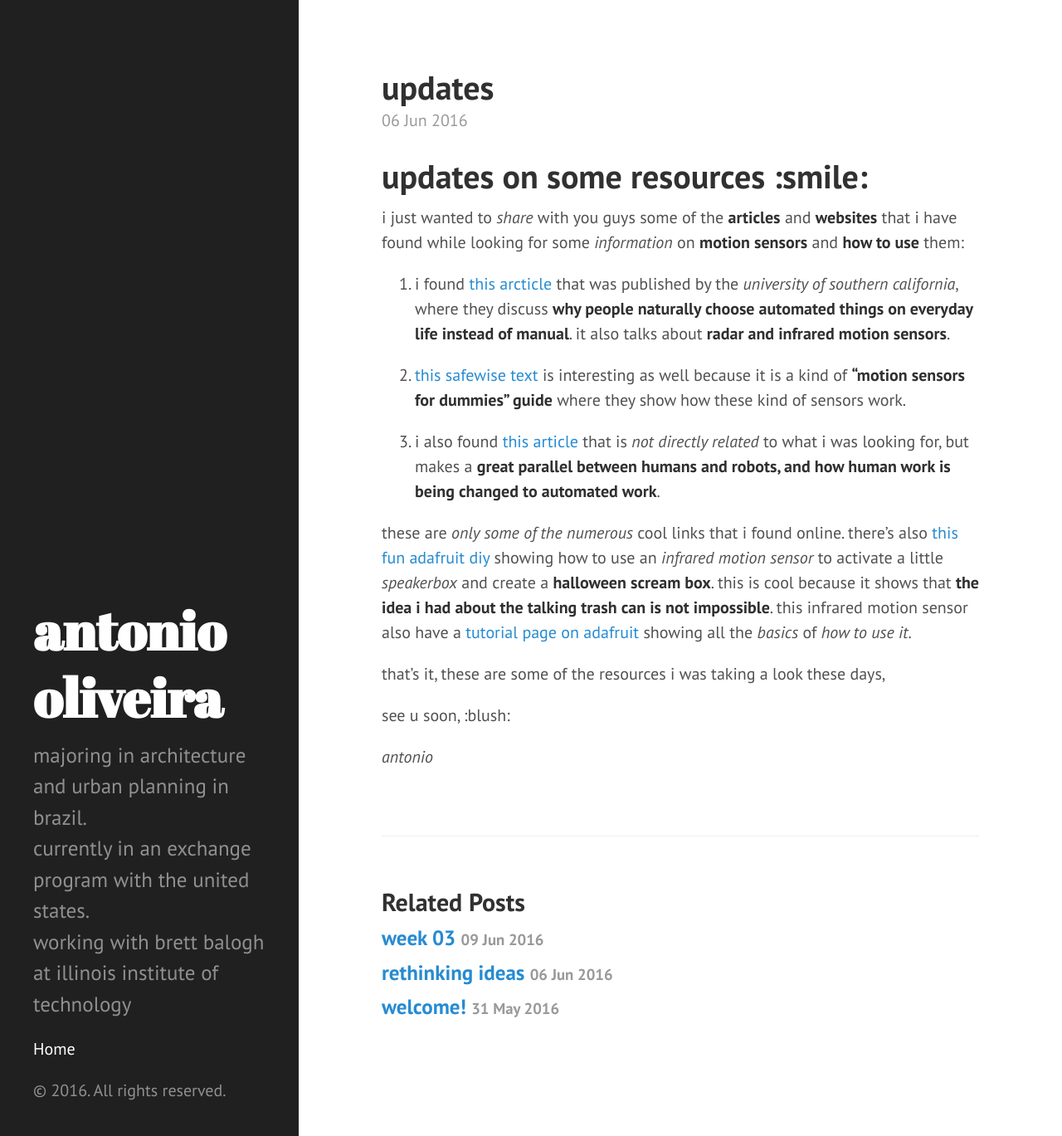
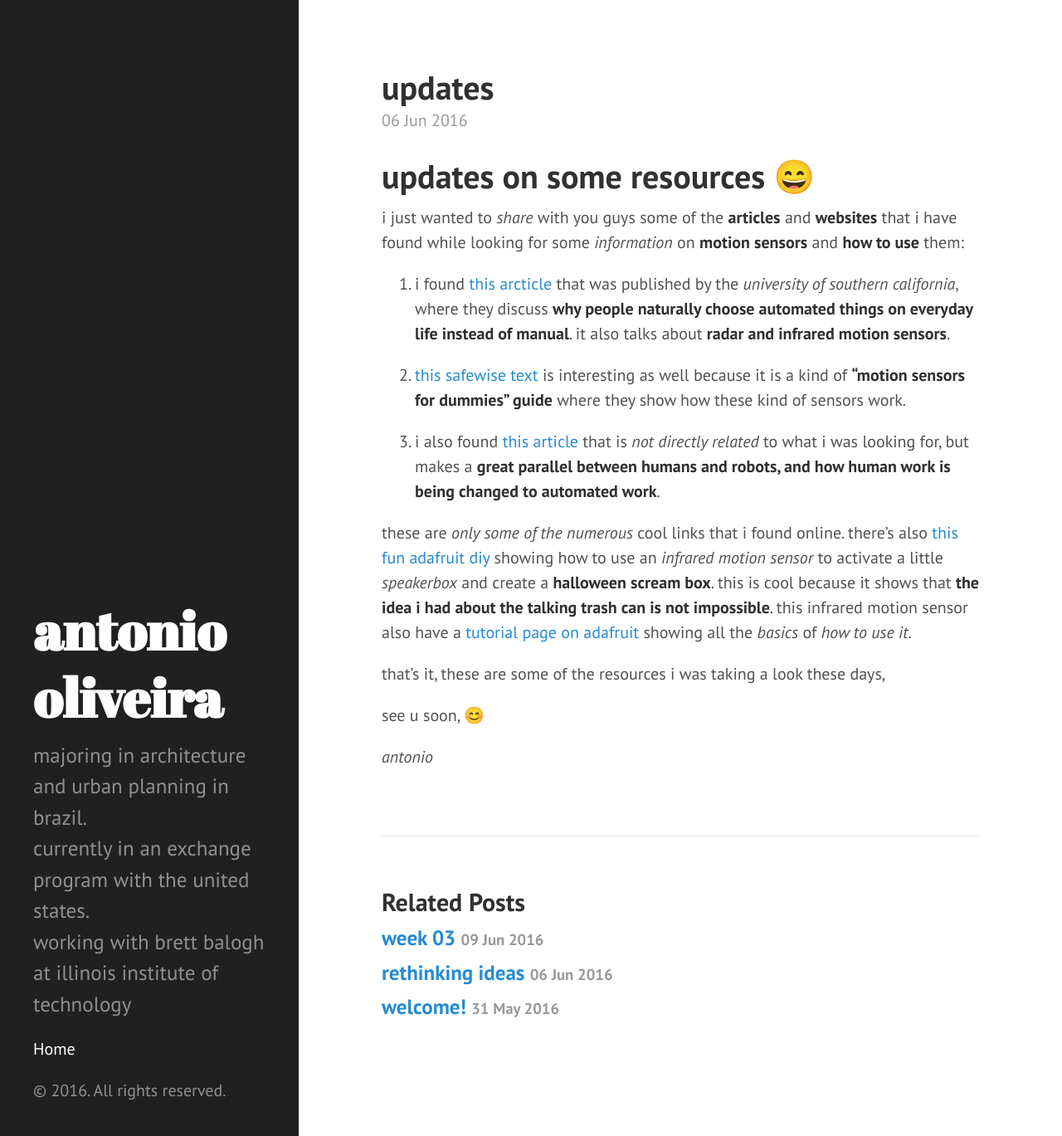
Before and after one commit to jorgeuntd/jorgeuntd.github.io, a Jekyll site: the page built from _posts/2016-06-06-updates.markdown, in a window 1280 px wide and 1369 px high. Shown: the whole window at 83% size. Built offline with Jekyll 4.4.1, drawn with Linux system fonts in a browser that asks for light colours; part of the change alters nothing that is shown.

Commit message:
Update 2016-06-06-updates.markdown

```diff
--- a/_posts/2016-06-06-updates.markdown
+++ b/_posts/2016-06-06-updates.markdown
@@ -3,7 +3,7 @@ published: true
 title: updates
 layout: post
 ---
-# updates on some resources :smile:
+# updates on some resources 😄
 
 i just wanted to *share* with you guys some of the **articles** and **websites** that i have found while looking for some *information* on **motion sensors** and **how to use** them:
 
@@ -17,6 +17,6 @@ these are *only some of the numerous* cool links that i found online. there's al
 
 that's it, these are some of the resources i was taking a look these days,
 
-see u soon, :blush:
+see u soon, 😊
 
 *antonio*
```
